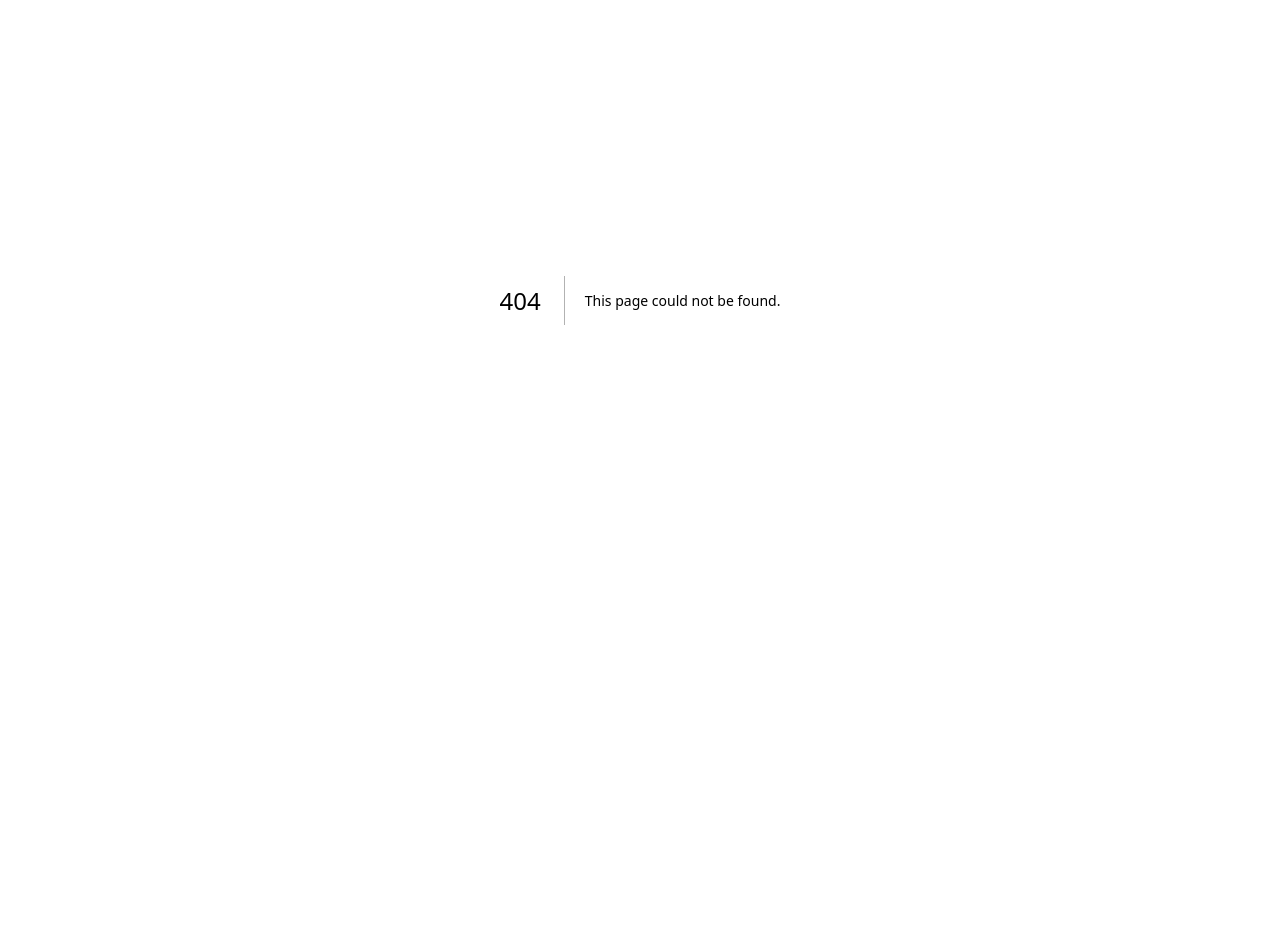
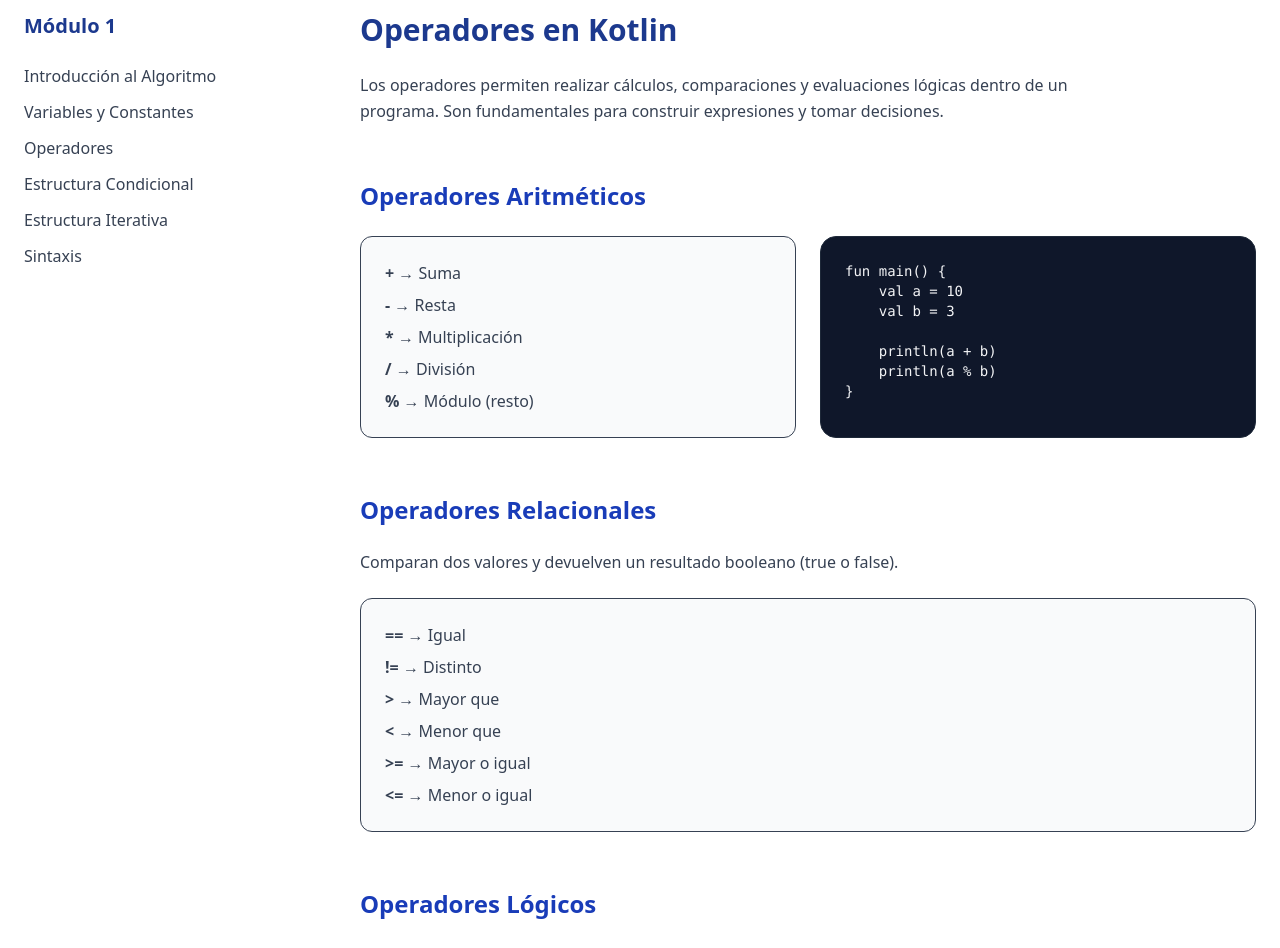
Before and after one commit to maxielsezar/academiainformatica, a Next.js app: page /cursos/programador/modulo-1/operadores in a window 1280 px wide. Before the commit this address had no page. Shown: the part 100-1048 px from the top of the page. Before the commit the page ends 800 px from the top, so only its background shows below. Built offline with nearby package versions, Linux system fonts and the light colour scheme.

Commit message:
se agrego pagina de operadores

```diff
--- /dev/null
+++ b/app/cursos/programador/modulo-1/operadores/page.tsx
@@ -0,0 +1,193 @@
+export default function OperadoresPage() {
+  return (
+    <div className="space-y-14">
+
+      {/* Título */}
+      <section>
+        <h1 className="text-3xl font-bold text-blue-900 mb-6">
+          Operadores en Kotlin
+        </h1>
+
+        <p className="text-gray-700 leading-relaxed max-w-3xl">
+          Los operadores permiten realizar cálculos, comparaciones y
+          evaluaciones lógicas dentro de un programa. Son fundamentales
+          para construir expresiones y tomar decisiones.
+        </p>
+      </section>
+
+      {/* Aritméticos */}
+      <section>
+        <h2 className="text-2xl font-bold text-blue-800 mb-6">
+          Operadores Aritméticos
+        </h2>
+
+        <div className="grid md:grid-cols-2 gap-6 text-gray-700">
+
+          <div className="bg-gray-50 border p-6 rounded-xl">
+            <ul className="space-y-2">
+              <li><strong>+</strong> → Suma</li>
+              <li><strong>-</strong> → Resta</li>
+              <li><strong>*</strong> → Multiplicación</li>
+              <li><strong>/</strong> → División</li>
+              <li><strong>%</strong> → Módulo (resto)</li>
+            </ul>
+          </div>
+
+          <div className="bg-[#0f172a] text-gray-100 p-6 rounded-2xl text-sm font-mono border border-gray-800">
+            <pre>
+{`fun main() {
+    val a = 10
+    val b = 3
+
+    println(a + b)
+    println(a % b)
+}`}
+            </pre>
+          </div>
+
+        </div>
+      </section>
+
+      {/* Relacionales */}
+      <section>
+        <h2 className="text-2xl font-bold text-blue-800 mb-6">
+          Operadores Relacionales
+        </h2>
+
+        <p className="text-gray-700 mb-6 max-w-3xl">
+          Comparan dos valores y devuelven un resultado booleano
+          (true o false).
+        </p>
+
+        <div className="bg-gray-50 border p-6 rounded-xl text-gray-700">
+          <ul className="space-y-2">
+            <li><strong>==</strong> → Igual</li>
+            <li><strong>!=</strong> → Distinto</li>
+            <li><strong>&gt;</strong> → Mayor que</li>
+            <li><strong>&lt;</strong> → Menor que</li>
+            <li><strong>&gt;=</strong> → Mayor o igual</li>
+            <li><strong>&lt;=</strong> → Menor o igual</li>
+          </ul>
+        </div>
+      </section>
+
+      {/* Lógicos */}
+      <section>
+        <h2 className="text-2xl font-bold text-blue-800 mb-6">
+          Operadores Lógicos
+        </h2>
+
+        <p className="text-gray-700 mb-6 max-w-3xl">
+          Se utilizan para combinar expresiones booleanas.
+        </p>
+
+        <div className="bg-gray-50 border p-6 rounded-xl text-gray-700">
+          <ul className="space-y-2">
+            <li><strong>&&</strong> → AND (y)</li>
+            <li><strong>||</strong> → OR (o)</li>
+            <li><strong>!</strong> → NOT (negación)</li>
+          </ul>
+        </div>
+
+        <div className="mt-6 bg-[#0f172a] text-gray-100 p-6 rounded-2xl text-sm font-mono border border-gray-800">
+          <pre>
+{`fun main() {
+    val edad = 20
+    val tieneDni = true
+
+    println(edad >= 18 && tieneDni)
+}`}
+          </pre>
+        </div>
+      </section>
+
+      {/* Tabla resumen */}
+      <section>
+        <h2 className="text-2xl font-bold text-blue-800 mb-6">
+          Resumen de Operadores
+        </h2>
+
+        <div className="overflow-x-auto">
+          <table className="w-full border text-gray-700">
+            <thead className="bg-gray-100">
+              <tr>
+                <th className="p-3 border">Tipo</th>
+                <th className="p-3 border">Operadores</th>
+                <th className="p-3 border">Resultado</th>
+              </tr>
+            </thead>
+            <tbody>
+              <tr>
+                <td className="p-3 border">Aritméticos</td>
+                <td className="p-3 border">+, -, *, /, %</td>
+                <td className="p-3 border">Numérico</td>
+              </tr>
+              <tr>
+                <td className="p-3 border">Relacionales</td>
+                <td className="p-3 border">==, !=, &gt;, &lt;</td>
+                <td className="p-3 border">Boolean</td>
+              </tr>
+              <tr>
+                <td className="p-3 border">Lógicos</td>
+                <td className="p-3 border">&&, ||, !</td>
+                <td className="p-3 border">Boolean</td>
+              </tr>
+            </tbody>
+          </table>
+        </div>
+      </section>
+
+      {/* Errores comunes */}
+      <section>
+        <h2 className="text-2xl font-bold text-blue-800 mb-6">
+          Errores Comunes
+        </h2>
+
+        <ul className="list-disc list-inside space-y-3 text-gray-700">
+          <li>Confundir <strong>=</strong> con <strong>==</strong>.</li>
+          <li>No respetar el orden de precedencia.</li>
+          <li>Usar operadores lógicos con datos que no son booleanos.</li>
+        </ul>
+      </section>
+
+      {/* Actividades */}
+      <section>
+        <h2 className="text-2xl font-bold text-blue-800 mb-6">
+          Actividades Prácticas
+        </h2>
+
+        <div className="space-y-6 text-gray-700">
+
+          <div className="bg-gray-50 border p-6 rounded-xl">
+            <p className="font-semibold mb-2">Actividad 1</p>
+            Calcular el resto de dividir 25 por 4.
+          </div>
+
+          <div className="bg-gray-50 border p-6 rounded-xl">
+            <p className="font-semibold mb-2">Actividad 2</p>
+            Determinar si un número es mayor que 100.
+          </div>
+
+          <div className="bg-gray-50 border p-6 rounded-xl">
+            <p className="font-semibold mb-2">Actividad 3</p>
+            Evaluar si una persona puede votar (edad ≥ 18).
+          </div>
+
+        </div>
+      </section>
+
+      {/* Desafío */}
+      <section>
+        <h2 className="text-2xl font-bold text-blue-800 mb-6">
+          Desafío Integrador
+        </h2>
+
+        <div className="bg-blue-50 border-l-4 border-blue-700 p-6 rounded-xl text-gray-700">
+          Crear un programa que determine si un número es par y mayor que 10.
+          Utilizar operadores aritméticos, relacionales y lógicos.
+        </div>
+      </section>
+
+    </div>
+  );
+}
```
